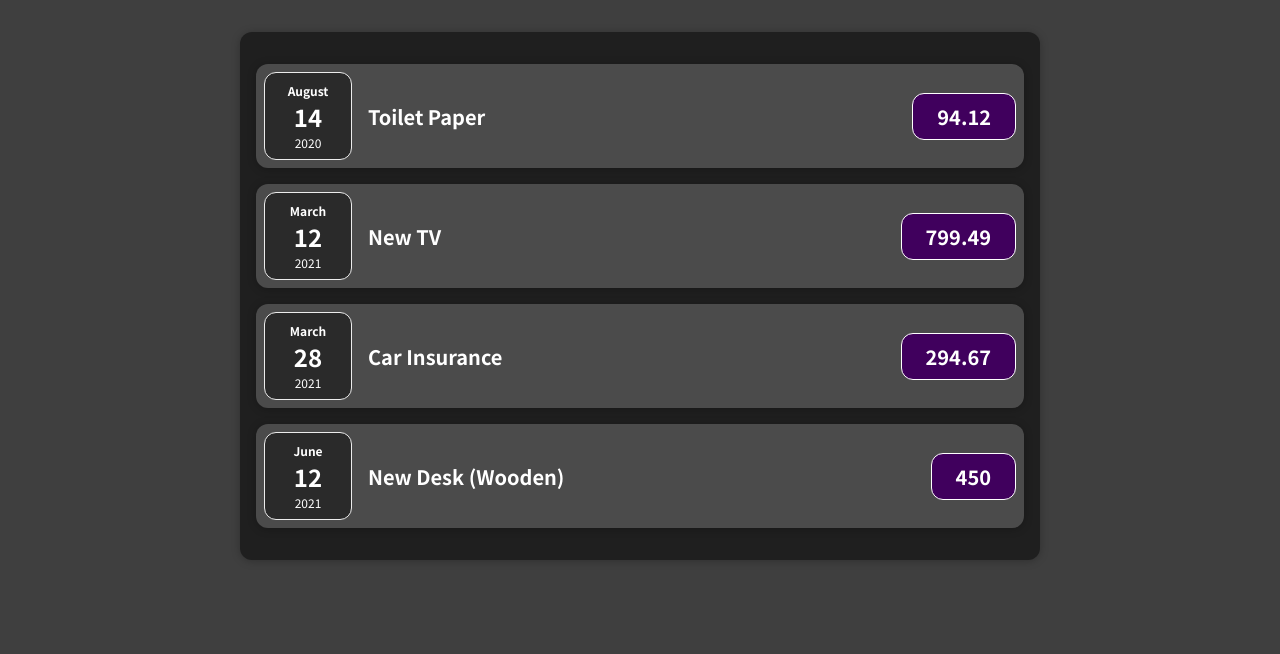
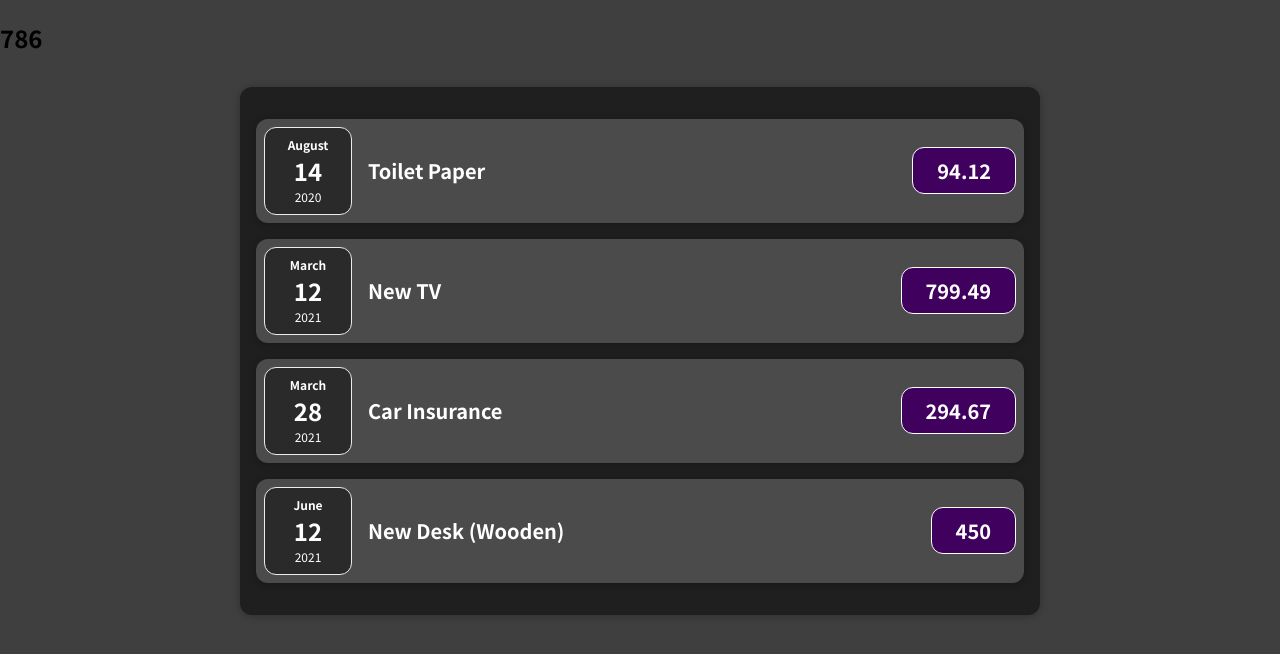
Before and after one commit to studiolaidbackanonymous/dev_reactprojects, a React (Create React App) app in the folder react_project_1/: page / in a window 1280 px wide. Shown: the top 654 px of the page. Built offline with nearby package versions, Linux system fonts and the light colour scheme.

Commit message:
alternative old react way (jsx underwood)

```diff
--- a/react_project_1/src/App.js
+++ b/react_project_1/src/App.js
@@ -1,3 +1,4 @@
+import React from "react";
 import Expenses from "./components/Expenses";
 
 function App() {
@@ -26,8 +27,18 @@ function App() {
     },
   ];
 
+  //old style
+
+  // return React.createElement(
+  //   "div",
+  //   {},
+  //   React.createElement("h2", {}, "786"),
+  //   React.createElement(Expenses, { items: expenses })
+  // );
+
   return (
     <div>
+      <h2>786</h2>
       <Expenses items={expenses} />
     </div>
   );
--- a/react_project_1/src/components/Card.js
+++ b/react_project_1/src/components/Card.js
@@ -1,3 +1,4 @@
+import React from "react";
 import "./Card.css";
 
 function Card(props) {
--- a/react_project_1/src/components/ExpenseDate.js
+++ b/react_project_1/src/components/ExpenseDate.js
@@ -1,3 +1,4 @@
+import React from "react";
 import "./ExpenseDate.css";
 
 function ExpenseDate(props) {
--- a/react_project_1/src/components/ExpenseItem.js
+++ b/react_project_1/src/components/ExpenseItem.js
@@ -1,3 +1,4 @@
+import React from "react";
 import "./ExpenseItem.css";
 import ExpenseDate from "./ExpenseDate";
 import Card from "./Card";
--- a/react_project_1/src/components/Expenses.js
+++ b/react_project_1/src/components/Expenses.js
@@ -1,3 +1,4 @@
+import React from "react";
 import "./Expenses.css";
 import ExpenseItem from "./ExpenseItem";
 import Card from "./Card";
```
Also changed, not shown: react_project_1/src/index.js (+5 -4 lines), 1 other file (tests, documents, lock files or other folders).
